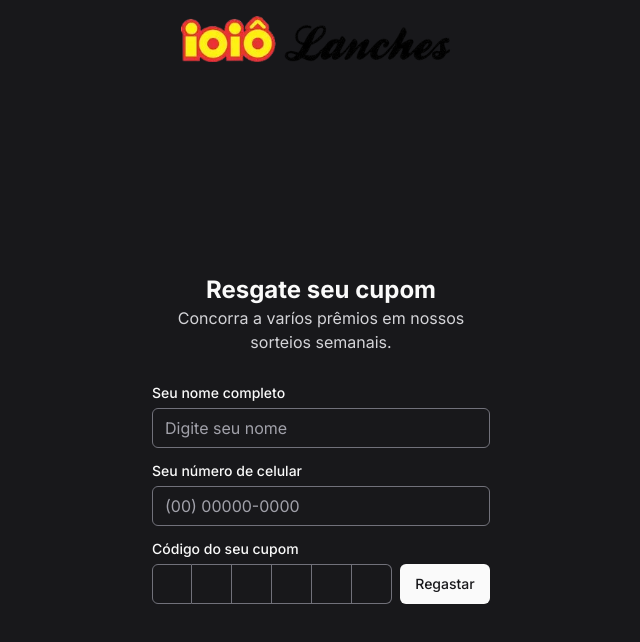
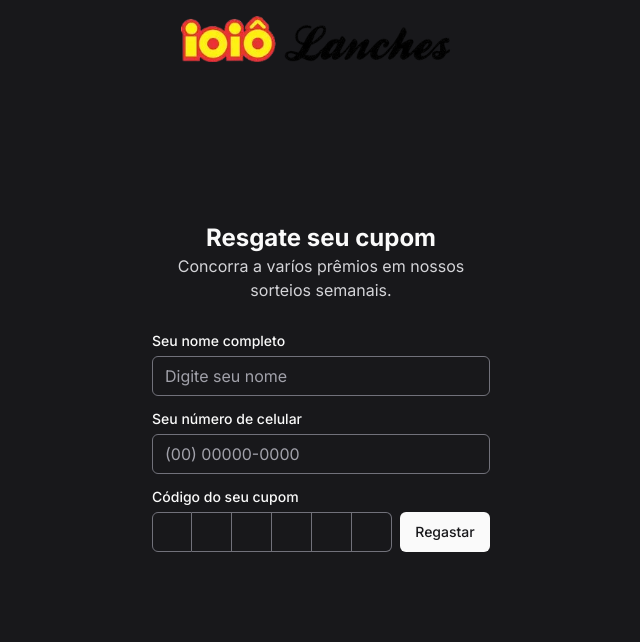
Before and after one commit to viniciuspaesberna/ioiolanches-sorteio-web, a Next.js app: page / in a window 1280 px wide. Shown: the top 642 px of the page, without its empty margins (319-959 px from the left). Built offline with nearby package versions, Linux system fonts and the light colour scheme.

Commit message:
chore: set crossorign to anonymous

```diff
--- a/next.config.mjs
+++ b/next.config.mjs
@@ -1,4 +1,6 @@
 /** @type {import('next').NextConfig} */
-const nextConfig = {};
+const nextConfig = {
+  crossOrigin: 'anonymous',
+}
 
-export default nextConfig;
+export default nextConfig
--- a/src/app/page.tsx
+++ b/src/app/page.tsx
@@ -2,7 +2,7 @@ import { RedeemCodeForm } from '@/components/redeem-code-form'
 
 export default function Home() {
   return (
-    <main className="my-auto flex flex-col items-center justify-center space-y-8">
+    <main className="flex flex-col items-center justify-center space-y-8 pt-36">
       <div className="flex flex-col items-center justify-center">
         <h1 className="text-center text-2xl font-bold">Resgate seu cupom</h1>
 
```
